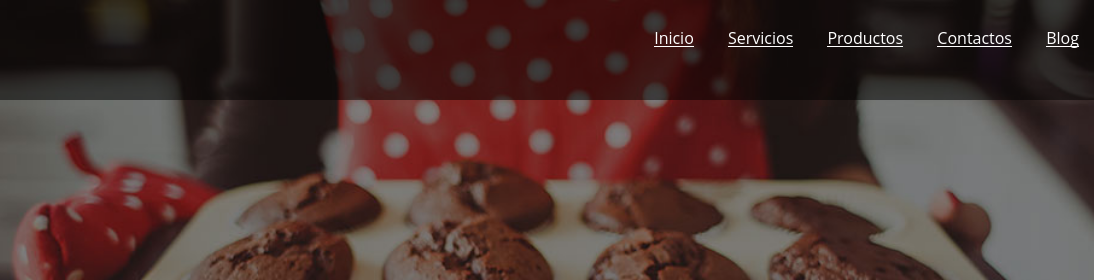
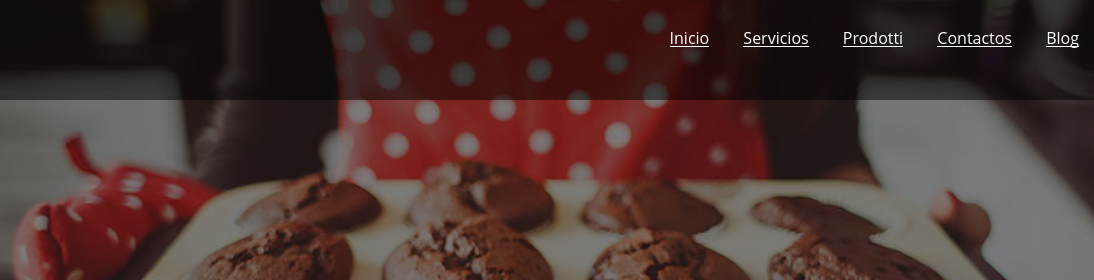
Before and after one commit to belfzurg/web, a plain HTML site: page index.html in a window 1280 px wide. Shown: the top 280 px of the page, 186-1280 px from the left. Drawn offline with Linux system fonts and the light colour scheme.

Commit message:
Update index.html

```diff
--- a/index.html
+++ b/index.html
@@ -25,7 +25,7 @@
 						<a href="tel: +34123456789">Servicios</a>
 					</li>
 					<li>
-						<a href="#">Productos</a>
+						<a href="#">Prodotti</a>
 					</li>
 					<li>
 						<a href="mailto:123456@hotmail.com">Contactos</a>
```
